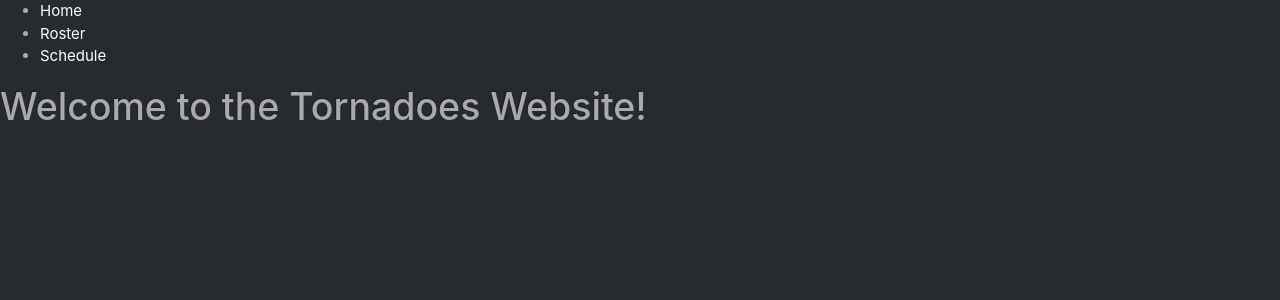
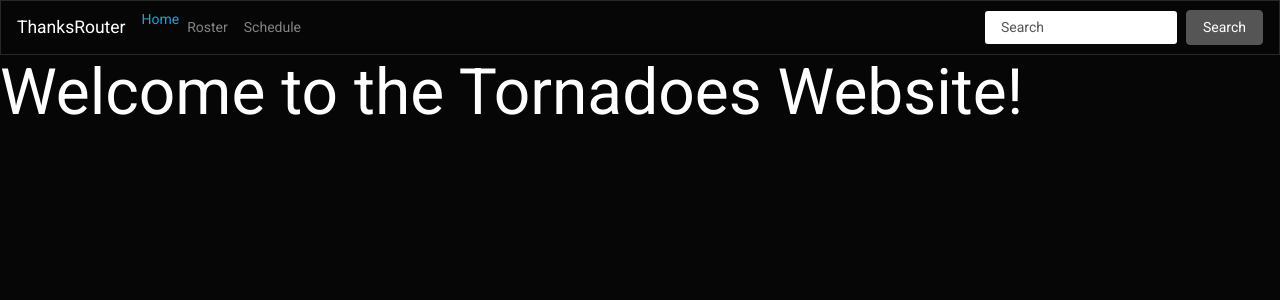
Before and after one commit to ufo2mstar/my-react-sandbox, a React (Create React App) app: page / in a window 1280 px wide. Shown: the top 300 px of the page. Built offline with nearby package versions, Linux system fonts and the light colour scheme.

Commit message:
NAV: done

```diff
--- a/src/components/Header.js
+++ b/src/components/Header.js
@@ -1,18 +1,55 @@
 import React from 'react'
-import { Link } from 'react-router-dom'
+import {Link} from 'react-router-dom'
 
 // The Header creates links that can be used to navigate
 // between routes.
 const Header = () => (
-  <header>
-    <nav>
-      <ul>
-        <li><Link to='/'>Home</Link></li>
-        <li><Link to='/roster'>Roster</Link></li>
-        <li><Link to='/schedule'>Schedule</Link></li>
-      </ul>
-    </nav>
-  </header>
+    <header>
+        {/*<nav>*/}
+        {/*<ul>*/}
+        {/*<li><Link to='/'>Home</Link></li>*/}
+        {/*<li><Link to='/roster'>Roster</Link></li>*/}
+        {/*<li><Link to='/schedule'>Schedule</Link></li>*/}
+        {/*</ul>*/}
+        {/*</nav>*/}
+
+        <nav className="navbar navbar-expand-lg navbar-dark bg-dark">
+            {/*<a className="navbar-brand" href="#">Navbar</a>*/}
+            <Link className="navbar-brand" to='/'>ThanksRouter</Link>
+            <button className="navbar-toggler" type="button" data-toggle="collapse" data-target="#navbarColor02"
+                    aria-controls="navbarColor02" aria-expanded="false" aria-label="Toggle navigation">
+                <span className="navbar-toggler-icon"></span>
+            </button>
+
+            <div className="collapse navbar-collapse" id="navbarColor02">
+                <ul className="navbar-nav mr-auto">
+                    <li className="nav-item active">
+                        {/*<a className="nav-link" href="#">Home <span className="sr-only">(current)</span></a>*/}
+                        <Link to='/'>Home</Link>
+                    </li>
+                    <li className="nav-item">
+                        {/*<a className="nav-link" href="#">Features</a>*/}
+                        <Link className="nav-link" to='/roster'>Roster</Link>
+                    </li>
+                    <li className="nav-item">
+                        {/*<a className="nav-link" href="#">Pricing</a>*/}
+                        {/*<div className="nav-link">*/}
+                        {/*<Link to='/schedule'>Schedule</Link>*/}
+                        {/*</div>*/}
+                        <Link className="nav-link" to='/schedule'>Schedule</Link>
+                    </li>
+                    {/*<li className="nav-item">*/}
+                        {/*<a className="nav-link" href="#">About</a>*/}
+                    {/*</li>*/}
+                </ul>
+                <form className="form-inline my-2 my-lg-0">
+                    <input className="form-control mr-sm-2" type="text" placeholder="Search"/>
+                    {/*</input>*/}
+                    <button className="btn btn-secondary my-2 my-sm-0" type="submit">Search</button>
+                </form>
+            </div>
+        </nav>
+    </header>
 )
 
 export default Header
--- a/src/index.js
+++ b/src/index.js
@@ -6,8 +6,8 @@ import App from './components/App';
 // import './index.css';
 // import 'bootstrap/dist/css/bootstrap.css';
 // import './bootswatch_cyborg.css'
-import './themes/bootswatch/slate/bootstrap.css'
-// import './themes/bootswatch/cyborg/bootstrap.css'
+// import './themes/bootswatch/slate/bootstrap.css'
+import './themes/bootswatch/cyborg/bootstrap.css'
 import './themes/bootswatch/cyborg/_variables.scss'
 // import './themes/bootswatch/cyborg/_bootswatch.scss'
 
```
